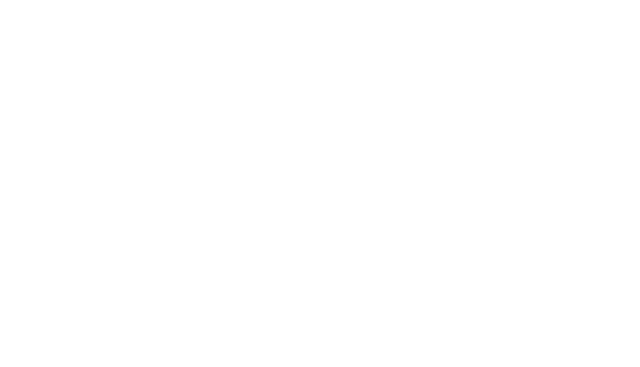
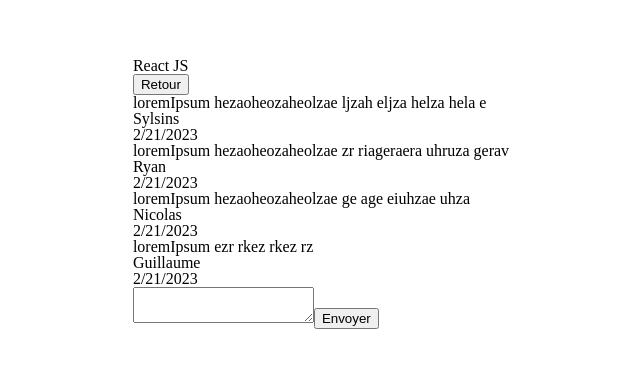
Before and after one commit to SkyPhoss/reactNS, a React (Vite) app: page / in a window 1280 px wide. Shown: the part 207-574 px from the top of the page, without its empty margins (319-959 px from the left). Built offline with nearby package versions, Linux system fonts and the light colour scheme.

Commit message:
Comment application

```diff
--- a/src/App.jsx
+++ b/src/App.jsx
@@ -1,10 +1,11 @@
 import './App.css'
+import CommentsPage from "./Pages/CommentsPage"
 
 function App() {
 
   return (
     <>
-
+      <CommentsPage />
     </>
   )
 }
```
